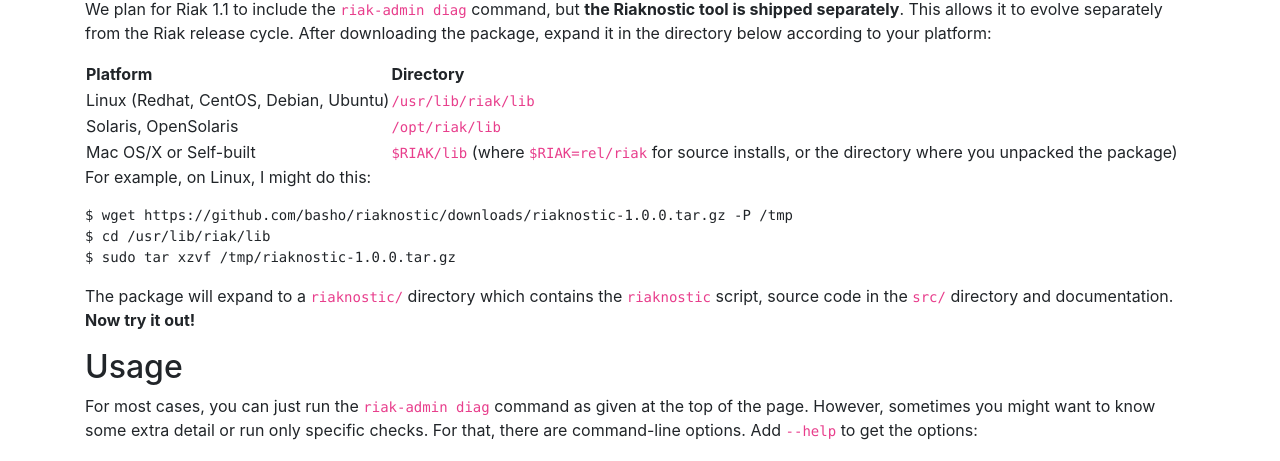
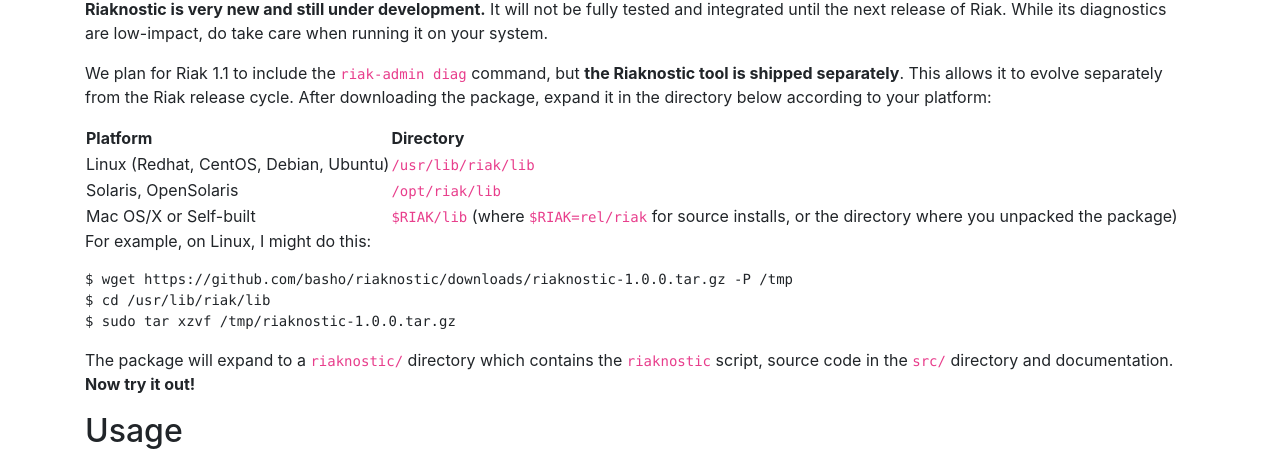
Before and after one commit to basho/riaknostic, a plain HTML site: page priv/index.html in a window 1280 px wide. Shown: the part 639-1100 px from the top of the page. Drawn offline with nearby package versions, Linux system fonts and the light colour scheme.

Commit message:
Add a word of caution.

```diff
--- a/priv/index.html
+++ b/priv/index.html
@@ -41,6 +41,13 @@
           </div>
           <section id="installation">
             <h2>Installation</h2>
+            <div class="alert-message warning">
+              <p><strong>Riaknostic is very new and still under
+                  development.</strong> It will not be fully tested
+                  and integrated until the next release of Riak. While
+                  its diagnostics are low-impact, do take care when
+                  running it on your system.</p>
+            </div>
             <p>We plan for Riak 1.1 to include the <code>riak-admin
             diag</code> command, but <strong>the Riaknostic tool is
             shipped separately</strong>. This allows it to evolve
```
